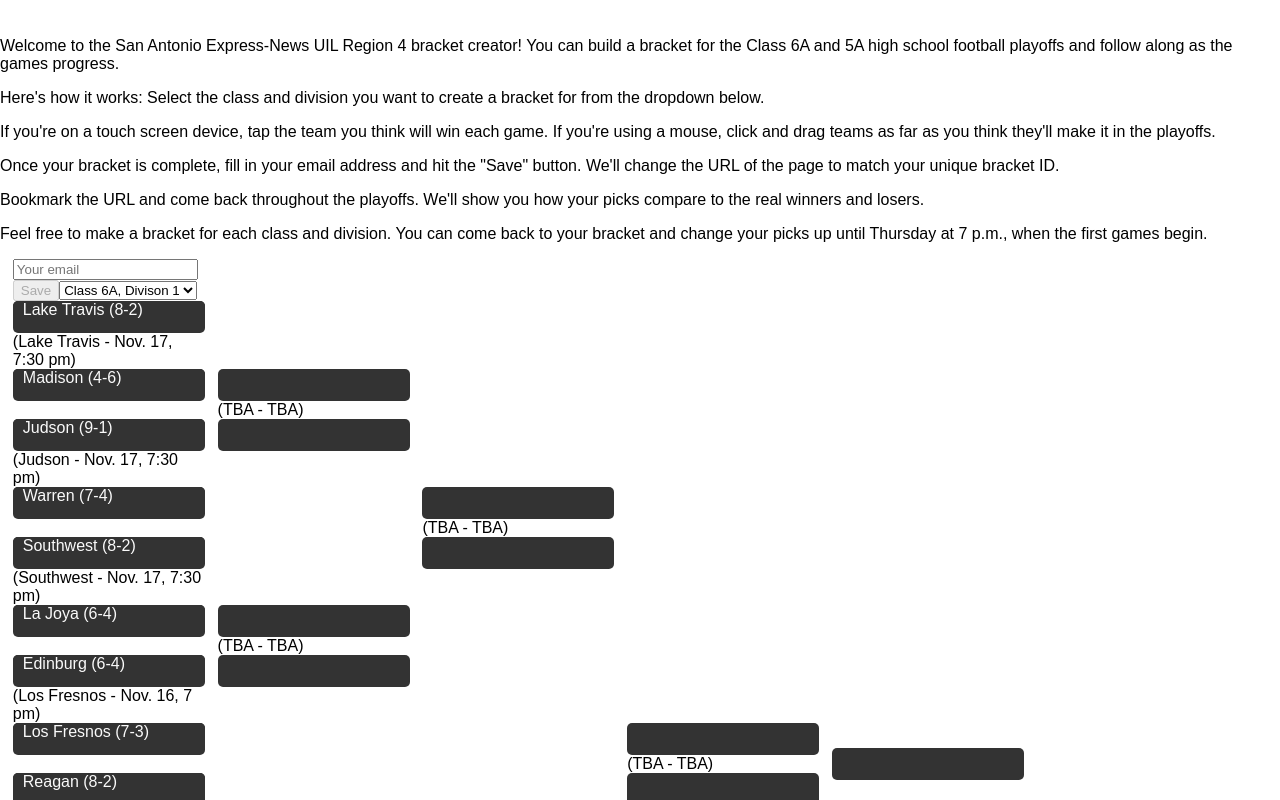
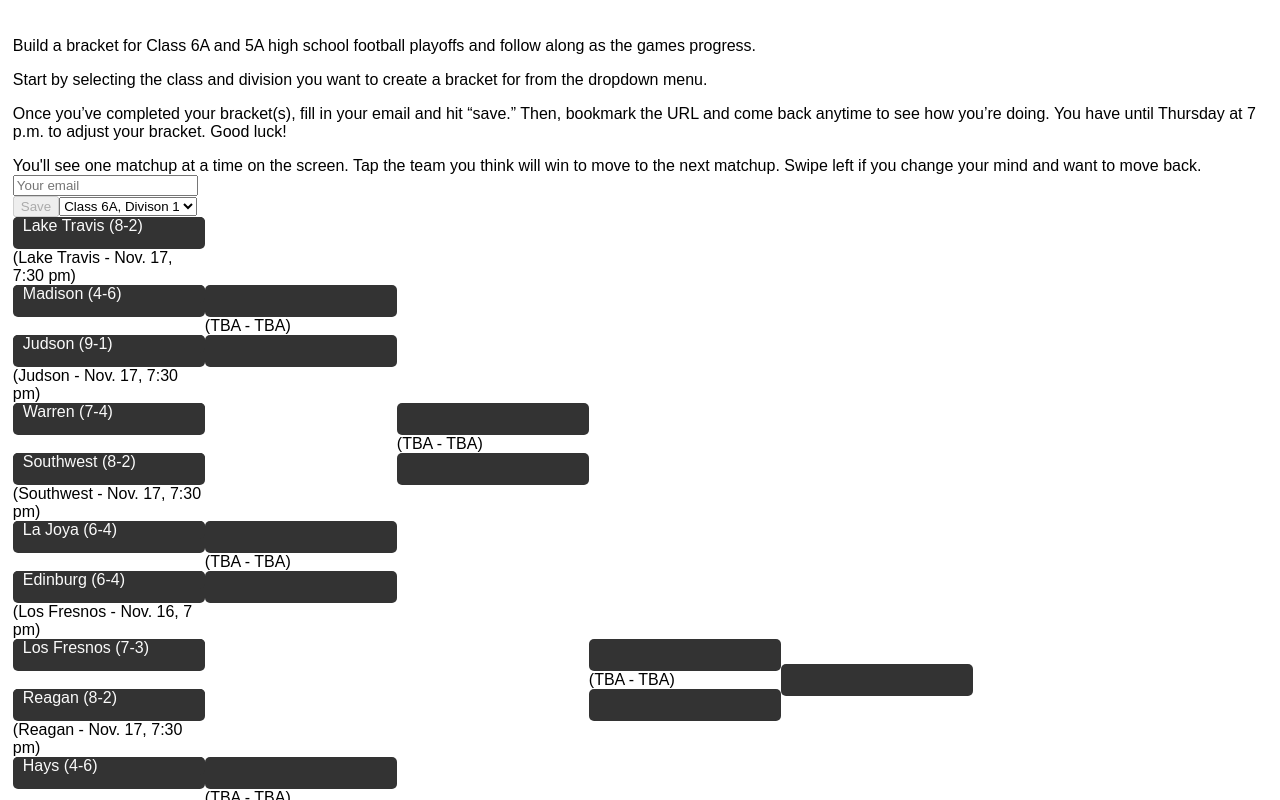
Before and after one commit to sa-express-news/UIL-bracket-17, a React (Create React App) app: page / in a window 1280 px wide. Shown: the top 800 px of the page. Built offline with nearby package versions, Linux system fonts and the light colour scheme.

Commit message:
Add page instructions to Bracket component

```diff
--- a/src/components/Bracket/Bracket.css
+++ b/src/components/Bracket/Bracket.css
@@ -1,3 +1,14 @@
+.BracketContainer{
+    margin: 0 auto;
+    width: 96%;
+}
+
+@media (min-width: 768px){
+    .BracketContainer{
+        width: 98%;
+    }
+}
+
 @media (min-width: 768px){
     .Bracket{
         display: flex;
@@ -13,7 +24,7 @@
     }
 
     .input-box, .round{
-        margin-left: 1vw;
+        /* margin-left: 1vw; */
     }
 
 
--- a/src/components/Bracket/index.tsx
+++ b/src/components/Bracket/index.tsx
@@ -12,7 +12,7 @@
 import { isTeamUpdateLegal, isBracketComplete } from '../../data-structures/bracket';
 
 import './Bracket.css';
-import instructions from './instructions';
+import instructions, { mobileNote } from './instructions';
 
 interface BracketState {
     gameIndex: number;
@@ -105,7 +105,9 @@
 
         const instructionParagraphs = instructions.map((paragraph, index) => {
             return <p className="instructions" key={index}>{paragraph}</p>
-        })
+        });
+
+        const mobileNoteParagraph = window.innerWidth > 767 ? null : <p className="instructions">{mobileNote}</p>
 
         const divisionOptions = [
             {
@@ -205,6 +207,7 @@
         return (
             <div className="BracketContainer">
                 {instructionParagraphs}
+                {mobileNote}
                 <div className="input-box">
                     {emailInput}
                     {saveButton}
--- a/src/components/Bracket/instructions.ts
+++ b/src/components/Bracket/instructions.ts
@@ -1,10 +1,9 @@
 const instructions: string[] = [
-    'Welcome to the San Antonio Express-News UIL Region 4 bracket creator! You can build a bracket for the Class 6A and 5A high school football playoffs and follow along as the games progress.',
-    `Here's how it works: Select the class and division you want to create a bracket for from the dropdown below.`,
-    `If you're on a touch screen device, tap the team you think will win each game. If you're using a mouse, click and drag teams as far as you think they'll make it in the playoffs.`,
-    `Once your bracket is complete, fill in your email address and hit the "Save" button. We'll change the URL of the page to match your unique bracket ID.`,
-    `Bookmark the URL and come back throughout the playoffs. We'll show you how your picks compare to the real winners and losers.`,
-    `Feel free to make a bracket for each class and division. You can come back to your bracket and change your picks up until Thursday at 7 p.m., when the first games begin.`
+    `Build a bracket for Class 6A and 5A high school football playoffs and follow along as the games progress.`,
+    `Start by selecting the class and division you want to create a bracket for from the dropdown menu.`,
+    `Once you’ve completed your bracket(s), fill in your email and hit “save.” Then, bookmark the URL and come back anytime to see how you’re doing. You have until Thursday at 7 p.m. to adjust your bracket. Good luck!`
 ];
 
+export const mobileNote = `You'll see one matchup at a time on the screen. Tap the team you think will win to move to the next matchup. Swipe left if you change your mind and want to move back.`
+
 export default instructions;
```
